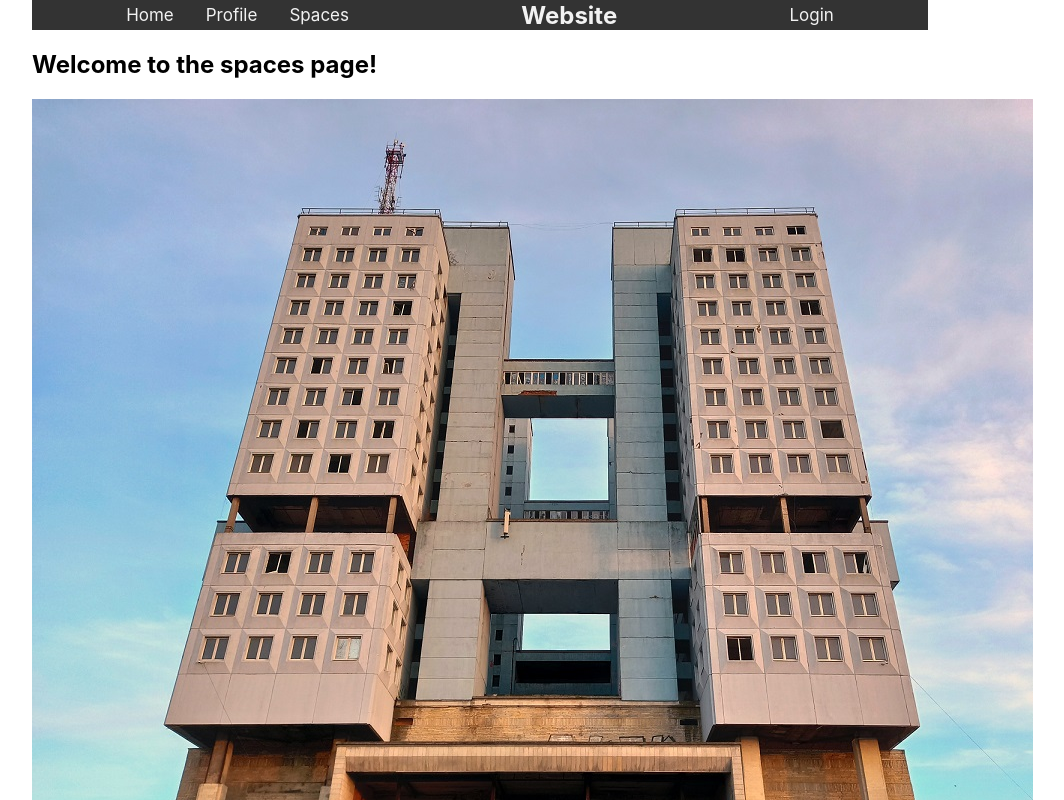
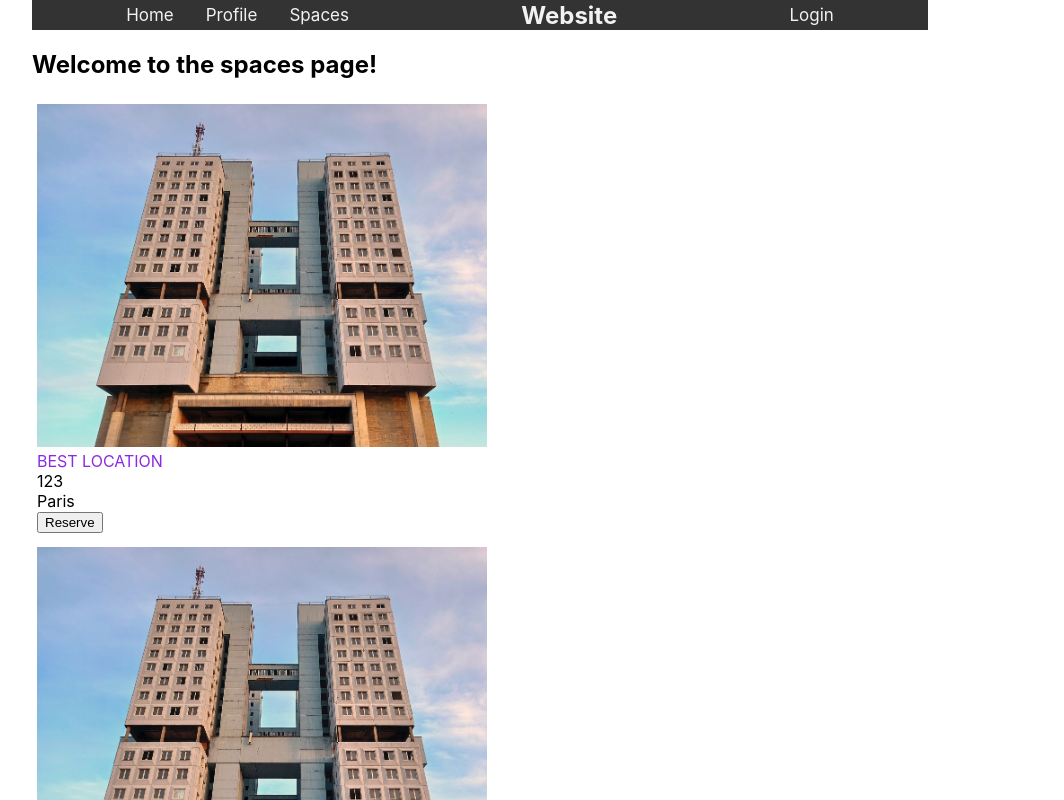
Before and after one commit to Amir-Pourhadi/Space-Finder, a React (Create React App) app: page /spaces in a window 1280 px wide. Shown: the top 800 px of the page, without its empty margins (160-1224 px from the left). Built offline with nearby package versions, Linux system fonts and the light colour scheme.

Commit message:
Add Styles to look better

```diff
--- /dev/null
+++ b/src/components/Spaces/Space.css
@@ -0,0 +1,17 @@
+.space-component {
+  display: inline-block;
+  width: 450px;
+  margin: 5px;
+  overflow: auto;
+}
+
+img {
+  max-width: 100%;
+  max-height: 100%;
+}
+
+.label.name {
+  text-align: center;
+  text-transform: uppercase;
+  color: blueviolet;
+}
--- a/src/components/Spaces/Space.tsx
+++ b/src/components/Spaces/Space.tsx
@@ -1,5 +1,6 @@
 import genericImage from "assets/generic-image.jpg";
 import React from "react";
+import "./Space.css";
 
 interface SpaceProps {
   id: string;
@@ -12,17 +13,17 @@ interface SpaceProps {
 export default class Space extends React.Component<SpaceProps> {
   render(): React.ReactNode {
     return (
-      <div>
+      <div className="space-component">
         {this.props.photoUrl ? (
           <img src={this.props.photoUrl} alt={this.props.name} />
         ) : (
           <img src={genericImage} alt="Generic" />
         )}
-        <label>{this.props.name}</label>
+        <label className="label name">{this.props.name}</label>
         <br />
-        <label>{this.props.id}</label>
+        <label className="label id">{this.props.id}</label>
         <br />
-        <label>{this.props.location}</label>
+        <label className="label location">{this.props.location}</label>
         <br />
         <button onClick={(): void => this.props.reserveSpace(this.props.id)}>Reserve</button>
       </div>
```
